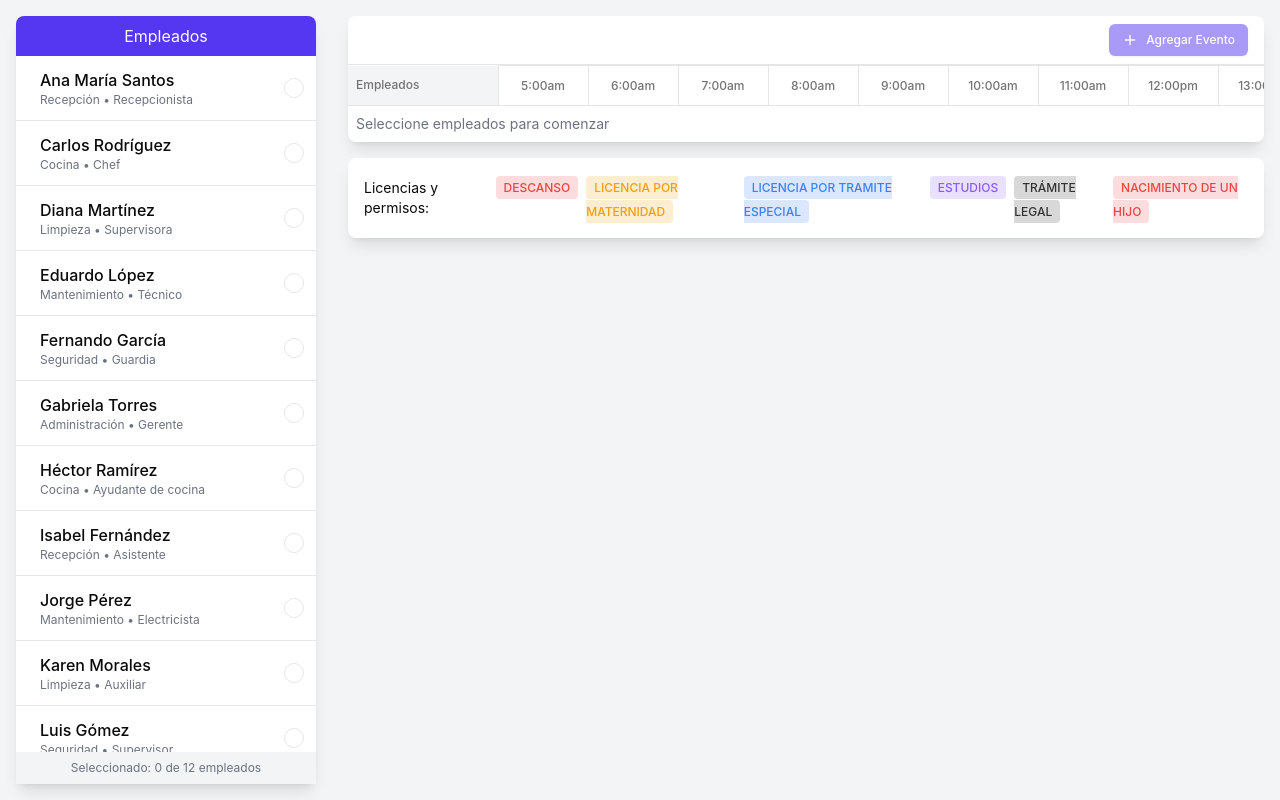
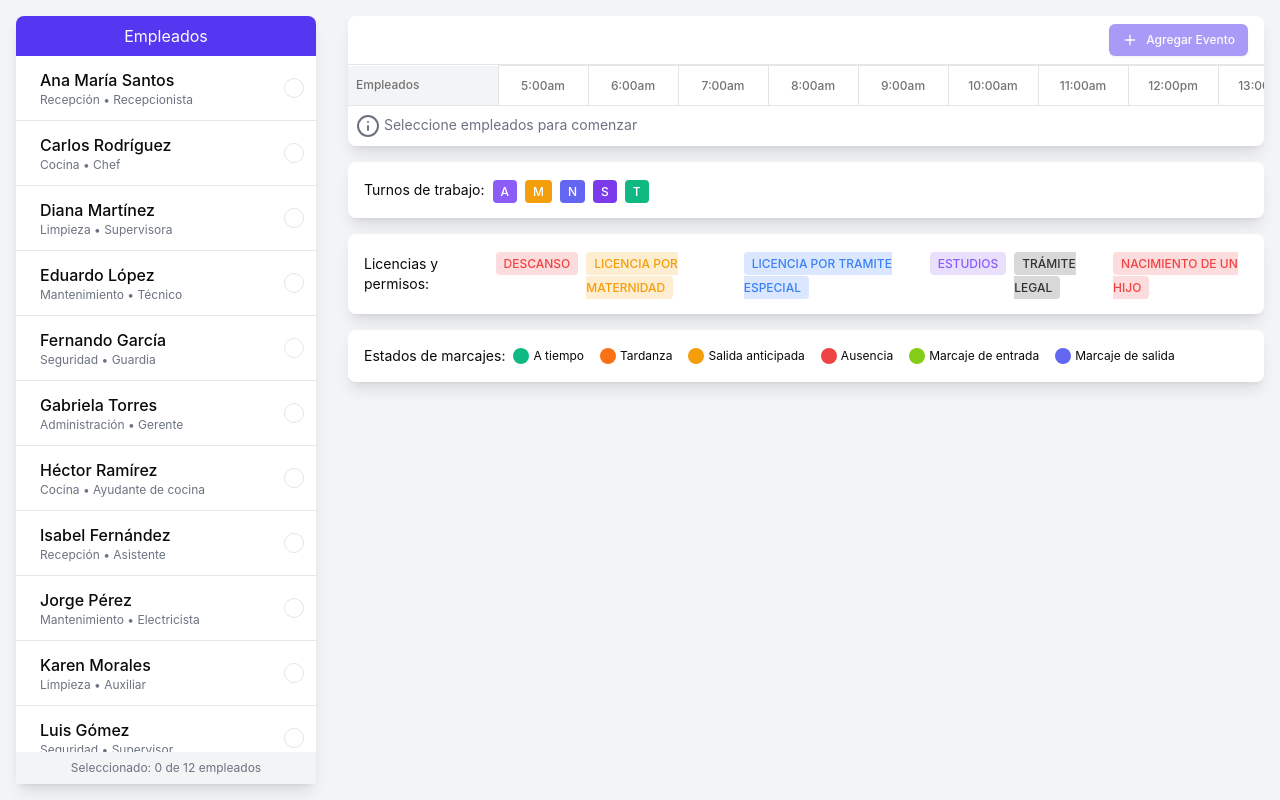
Before and after one commit to ossomaster/atik-prueba-tecnica-react, a React (Vite) app: page / in a window 1280 px wide. Built offline with nearby package versions, Linux system fonts and the light colour scheme.

Commit message:
feat: listar turnos y estados

```diff
--- a/src/App.tsx
+++ b/src/App.tsx
@@ -2,7 +2,7 @@ import { useState } from "react"
 import { DndContext, DragEndEvent } from "@dnd-kit/core"
 import { ListaEmpleados } from "./components/ListaEmpleados"
 import { HorarioGrid } from "./components/HorarioGrid"
-import { EMPLEADOS, HORAS, LICENCIAS_PERMISOS } from "./constants"
+import { EMPLEADOS, ESTADOS, HORAS, LICENCIAS_PERMISOS, TURNOS } from "./constants"
 import { TEmpleado, TEvento } from "./types"
 
 function App() {
@@ -55,6 +55,8 @@ function App() {
 							eventos={eventos}
 							horas={HORAS}
 							licenciasPermisos={LICENCIAS_PERMISOS}
+							turnos={TURNOS}
+							estados={ESTADOS}
 							onAgregarEvento={handleAgregarEvento}
 						/>
 					</DndContext>
--- a/src/components/HorarioGrid.tsx
+++ b/src/components/HorarioGrid.tsx
@@ -2,9 +2,9 @@ import { CSSProperties, useState } from "react"
 import { useDraggable, useDroppable } from "@dnd-kit/core"
 import { cn } from "@/lib/utils"
 import { Button } from "@/components/ui/button"
-import { Plus } from "lucide-react"
+import { InfoIcon, Plus } from "lucide-react"
 import { AgregarEventoModal } from "./AgregarEventoModal"
-import { TEmpleado, TEvento, THora, TLicenciaPermiso } from "@/types"
+import { TEmpleado, TEvento, THora, TLicenciaPermiso, TTurno, TEstado } from "@/types"
 import { Table, TableHeader, TableBody, TableRow, TableHead, TableCell } from "@/components/ui/table"
 
 interface Props {
@@ -12,10 +12,12 @@ interface Props {
 	eventos: TEvento[]
 	horas: THora[]
 	licenciasPermisos: TLicenciaPermiso[]
+	turnos: TTurno[]
+	estados: TEstado[]
 	onAgregarEvento: (evento: TEvento) => void
 }
 
-export function HorarioGrid({ empleadosSeleccionados, eventos, horas, licenciasPermisos, onAgregarEvento }: Props) {
+export function HorarioGrid({ empleadosSeleccionados, eventos, horas, licenciasPermisos, turnos, estados, onAgregarEvento }: Props) {
 	const [modalOpen, setModalOpen] = useState(false)
 	const [defaultEmployee, setDefaultEmployee] = useState<TEmpleado | null>(null)
 
@@ -55,7 +57,7 @@ export function HorarioGrid({ empleadosSeleccionados, eventos, horas, licenciasP
 							{empleadosSeleccionados.length === 0 && (
 								<TableRow>
 									<TableCell colSpan={horas.length + 1} className="text-gray-500">
-										Seleccione empleados para comenzar
+										<InfoIcon className="inline-block" /> Seleccione empleados para comenzar
 									</TableCell>
 								</TableRow>
 							)}
@@ -104,6 +106,24 @@ export function HorarioGrid({ empleadosSeleccionados, eventos, horas, licenciasP
 					</Table>
 				</div>
 			</div>
+			{/* Turnos */}
+			<div className="p-4 bg-white rounded-lg shadow-lg mt-4 flex items-center gap-2">
+				<h3 className="text-sm">Turnos de trabajo:</h3>
+				<ul className="flex gap-2">
+					{turnos.map((turno) => (
+						<li key={turno.id}>
+							<span
+								className="text-xs font-medium px-2 py-1 rounded text-white"
+								style={{
+									backgroundColor: turno.color,
+								}}
+							>
+								{turno.nombre}
+							</span>
+						</li>
+					))}
+				</ul>
+			</div>
 			{/* Licencias y permisos */}
 			<div className="p-4 bg-white rounded-lg shadow-lg mt-4 flex items-center gap-2">
 				<h3 className="text-sm">Licencias y permisos:</h3>
@@ -119,6 +139,23 @@ export function HorarioGrid({ empleadosSeleccionados, eventos, horas, licenciasP
 							>
 								{licenciaPermiso.nombre}
 							</span>
+						</li>
+					))}
+				</ul>
+			</div>
+			{/* Estados */}
+			<div className="p-4 bg-white rounded-lg shadow-lg mt-4 flex items-center gap-2">
+				<h3 className="text-sm">Estados de marcajes:</h3>
+				<ul className="flex gap-4">
+					{estados.map((estado) => (
+						<li key={estado.id} className="flex items-center gap-1 text-xs">
+							<span
+								className="size-4 rounded-full inline-block"
+								style={{
+									backgroundColor: estado.color,
+								}}
+							></span>
+							{estado.nombre}
 						</li>
 					))}
 				</ul>
--- a/src/constants.ts
+++ b/src/constants.ts
@@ -1,4 +1,4 @@
-import { TEmpleado, THora, TLicenciaPermiso } from "./types"
+import { TEmpleado, THora, TLicenciaPermiso, TTurno, TEstado } from "./types"
 
 export const EMPLEADOS: TEmpleado[] = [
 	{ id: "1", nombre: "Ana María Santos", area: "Recepción", cargo: "Recepcionista" },
@@ -15,6 +15,14 @@ export const EMPLEADOS: TEmpleado[] = [
 	{ id: "12", nombre: "María Hernández", area: "Administración", cargo: "Contadora" },
 ]
 
+export const TURNOS: TTurno[] = [
+	{ id: "1", nombre: "A", color: "#8B5CF6" }, // Morado
+	{ id: "2", nombre: "M", color: "#F59E0B" }, // Mostaza
+	{ id: "3", nombre: "N", color: "#6366F1" }, // Indigo
+	{ id: "4", nombre: "S", color: "#7C3AED" }, // Violeta
+	{ id: "5", nombre: "T", color: "#10B981" }, // Verde
+]
+
 export const LICENCIAS_PERMISOS: TLicenciaPermiso[] = [
 	{ id: "1", nombre: "DESCANSO", color: "#EF4444" },
 	{ id: "2", nombre: "LICENCIA POR MATERNIDAD", color: "#F59E0B" },
@@ -24,6 +32,15 @@ export const LICENCIAS_PERMISOS: TLicenciaPermiso[] = [
 	{ id: "6", nombre: "NACIMIENTO DE UN HIJO", color: "#EF4444" },
 ]
 
+export const ESTADOS: TEstado[] = [
+	{ id: "1", nombre: "A tiempo", color: "#10B981" }, // Verde
+	{ id: "2", nombre: "Tardanza", color: "#F97316" }, // Naranja
+	{ id: "3", nombre: "Salida anticipada", color: "#F59E0B" }, // Mostaza
+	{ id: "4", nombre: "Ausencia", color: "#EF4444" }, // Rojo
+	{ id: "5", nombre: "Marcaje de entrada", color: "#84CC16" }, // Verde limón
+	{ id: "6", nombre: "Marcaje de salida", color: "#6366F1" }, // Indigo
+]
+
 export const HORAS: THora[] = Array.from({ length: 16 }, (_, i) => {
 	const hora = i + 5 // Comenzando desde las 5 AM
 	return {
```
Also changed, not shown: src/types.ts (+12 -0 lines), src/App.css (added).
